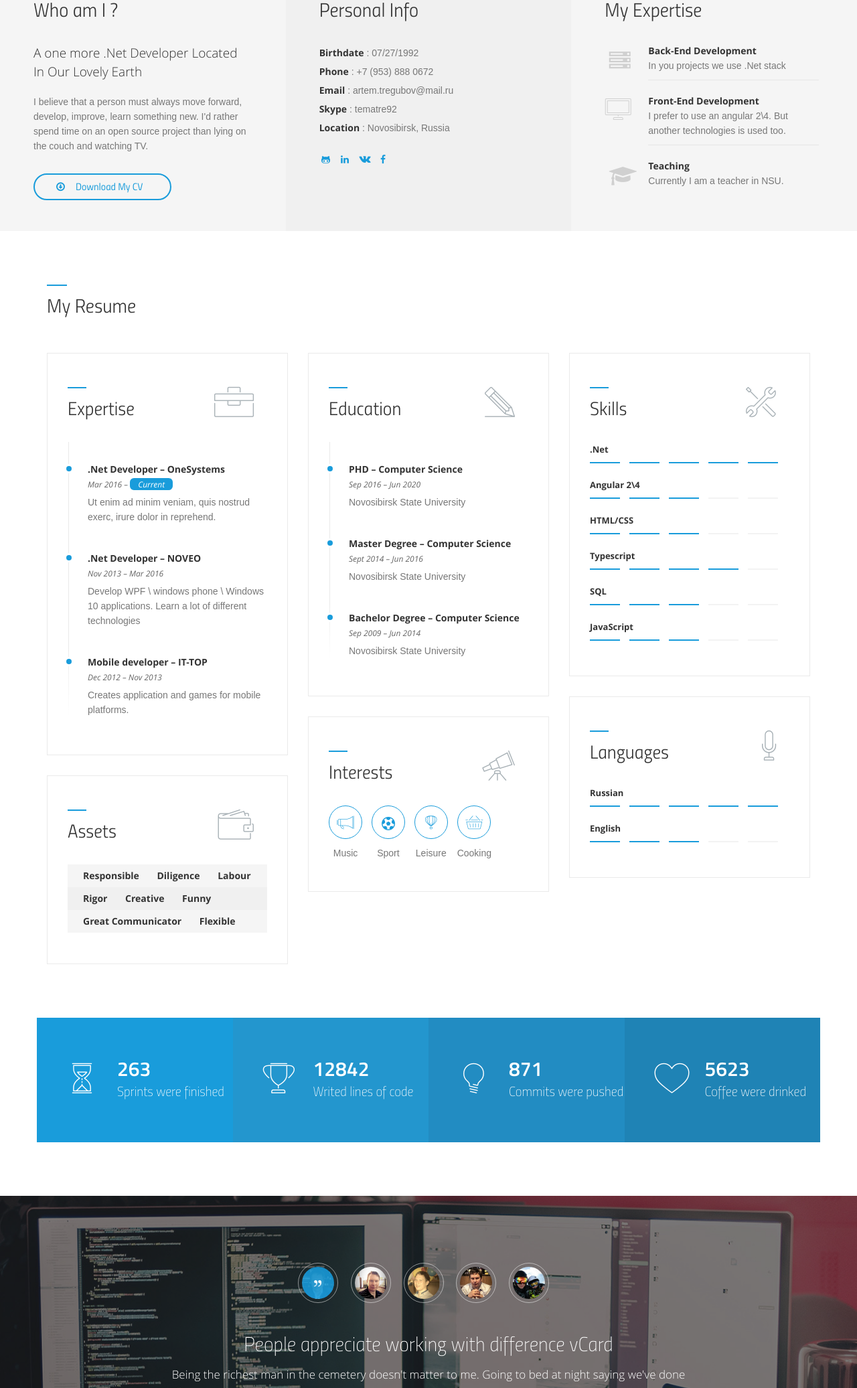
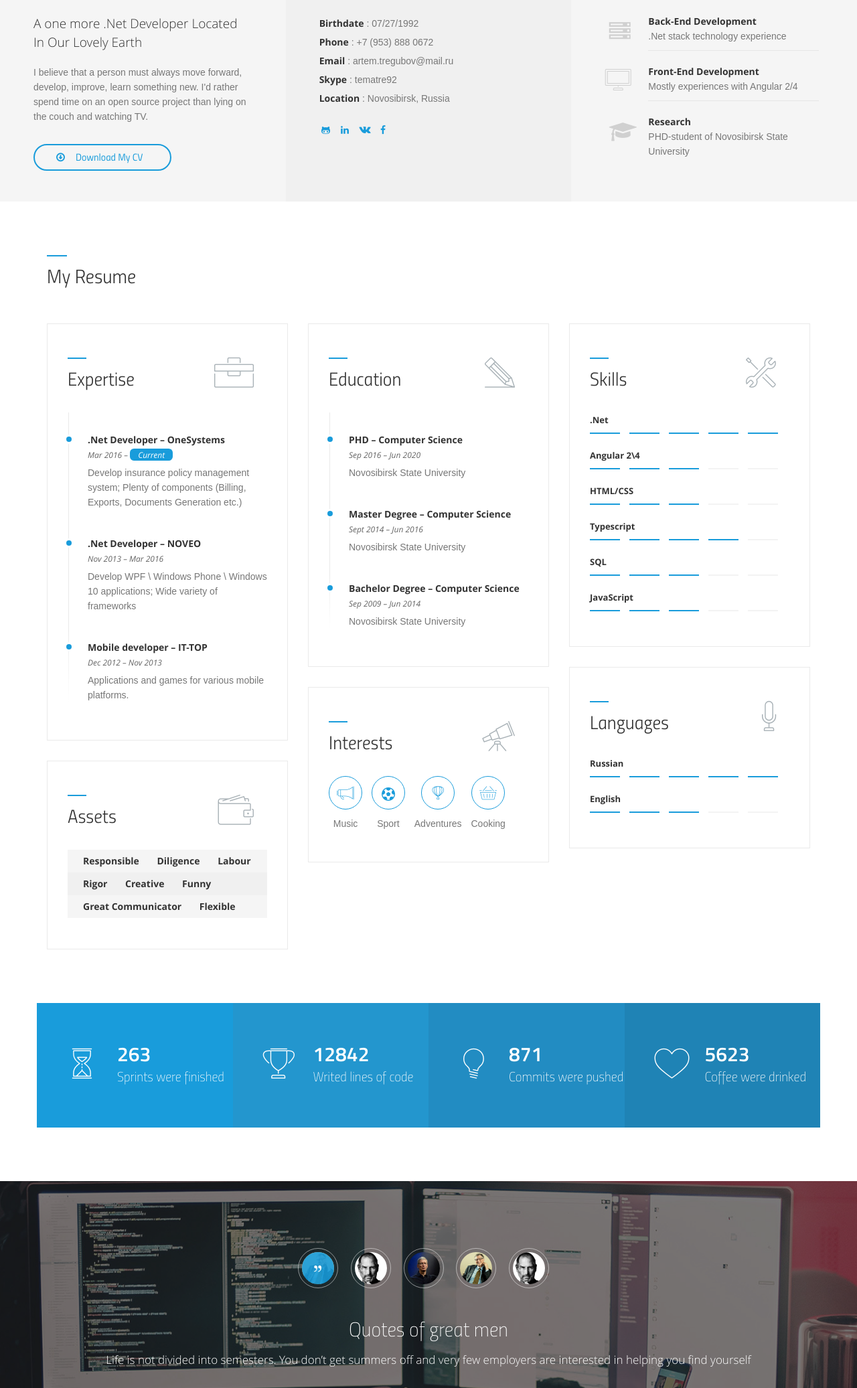
Before and after one commit to tematre/Site, a website: page TemaTre.Site.Resume.App/sources/index.html in a window 1280 px wide. Shown: the part 727-2800 px from the top of the page at 67% size. Drawn offline with Linux system fonts and the light colour scheme; some packages are replaced by stand-ins of ours.

Commit message:
Change header and fix some mistakes in text

```diff
--- a/TemaTre.Site.Resume.App/sources/index.html
+++ b/TemaTre.Site.Resume.App/sources/index.html
@@ -66,7 +66,10 @@
 
 							<div class="col-sm-12 ">
                             <h1 class="white ">Artem Tregubov</h1>
-							<h3 class="mt-20 white mb-200">.NET Developer</h3>
+							<h2 class="mt-20 white">&mdash; .NET Developer</h3>
+							<h2 class="mt-20 white">&mdash; PHD-student</h3>
+							<h2 class="mt-20 white ">&mdash; CryptoCurrency enthusiast</h3>
+							<h2 class="mt-20 white mb-30">&mdash; and many more...</h3>
                         </div>
 
 						</div>
@@ -81,10 +84,6 @@
 
 								</div>
 
-
-								<div class="col-sm-6 t-right">
-	                            	 <p class="white short-email">Email: <a href="mailto:artem.tregubov@mail.ru">artem.tregubov@mail.ru</a> or <a href="mailto:tematre92@gmail.com">tematre92@gmail.com</a>  </p>
-								</div>
 
 							</div>
 							<!--End row-->
@@ -230,7 +229,7 @@ I'd rather spend time on an open source project than lying on the couch and watc
 
 								<div class="exp-det">
 									<h6>Back-End Development</h6>
-									<p>In you projects we use .Net stack</p>
+									<p>.Net stack technology experience</p>
 								</div>
 
 							</div>
@@ -249,7 +248,7 @@ I'd rather spend time on an open source project than lying on the couch and watc
 
 								<div class="exp-det">
 									<h6>Front-End Development</h6>
-									<p>I prefer to use an angular 2\4. But another technologies is used too.</p>
+									<p>Mostly experiences with Angular 2/4</p>
 								</div>
 
 							</div>
@@ -266,8 +265,8 @@ I'd rather spend time on an open source project than lying on the couch and watc
 								</div>
 
 								<div class="exp-det">
-									<h6>Teaching</h6>
-									<p>Currently I am a teacher in NSU.</p>
+									<h6>Research</h6>
+									<p>PHD-student of Novosibirsk State University</p>
 								</div>
 
 							</div>
@@ -328,9 +327,8 @@ I'd rather spend time on an open source project than lying on the couch and watc
 												<h4>.Net Developer &ndash; OneSystems </h4>
 												<h6>Mar 2016 &ndash; <span class="current">Current</span></h6>
 											</div>
-											<p>Ut enim ad minim veniam, quis nostrud exerc, irure dolor in reprehend.
-
-												 </p>
+											<p>Develop insurance policy management system;
+											Plenty of components (Billing, Exports, Documents Generation etc.)</p>
 											</div>
 
 											<div class="exp">
@@ -338,14 +336,15 @@ I'd rather spend time on an open source project than lying on the couch and watc
 												<h4>.Net Developer &ndash; NOVEO  </h4>
 												<h6>Nov 2013 &ndash; Mar 2016</h6>
 											</div>
-											<p>Develop WPF \ windows phone \ Windows 10 applications. Learn a lot of different technologies</p>
+											<p>Develop WPF \ Windows Phone \
+											Windows 10 applications; Wide variety of frameworks</p>
 											</div>
 											<div class="exp">
 											<div class="hgroup mb-5">
 												<h4>Mobile developer &ndash; IT-TOP  </h4>
 												<h6>Dec 2012 &ndash; Nov 2013</h6>
 											</div>
-											<p>Creates application and games for mobile platforms.</p>
+											<p>Applications and games for various mobile platforms.</p>
 
 											</div>
 
@@ -551,7 +550,7 @@ I'd rather spend time on an open source project than lying on the couch and watc
 
 																	<li>
 																		<span><i class="ic-hotairballoon"></i></span>
-																		<h6>Leisure</h6>
+																		<h6>Adventures</h6>
 																	</li>
 
 
@@ -687,15 +686,15 @@ I'd rather spend time on an open source project than lying on the couch and watc
 											<!--Testi thumbs-->
 											<div class="testi-thumbs">
 												<ul class="thumbs">
-													<li><a class="t-active" href="#testi-1"><img src="img/testimonial/1.jpg" alt="" ><span></span></a></li>
-													<li><a href="#testi-2"><img src="img/testimonial/2.jpg" alt=""><span></span></a></li>
-													<li><a href="#testi-3"><img src="img/testimonial/3.jpg" alt=""><span></span></a></li>
-													<li><a href="#testi-4"><img src="img/testimonial/4.jpg" alt=""><span></span></a></li>
-													<li><a href="#testi-5"><img src="img/testimonial/5.jpg" alt=""><span></span></a></li>
+													<li><a class="t-active" href="#testi-1"><img src="img/testimonial/bill.jpg" alt="" ><span></span></a></li>
+													<li><a href="#testi-2"><img src="img/testimonial/stiv.jpg" alt=""><span></span></a></li>
+													<li><a href="#testi-3"><img src="img/testimonial/cook.jpg" alt=""><span></span></a></li>
+													<li><a href="#testi-4"><img src="img/testimonial/bill.jpg" alt=""><span></span></a></li>
+													<li><a href="#testi-5"><img src="img/testimonial/stiv.jpg" alt=""><span></span></a></li>
 												</ul>
 
 
-												<h3 class="white mt-50 mb-20">People appreciate working with difference vCard</h3>
+												<h3 class="white mt-50 mb-20">Quotes of great men</h3>
 
 											</div>
 											 <!--End testi thumbs-->
@@ -706,9 +705,9 @@ I'd rather spend time on an open source project than lying on the couch and watc
 
 												<!--Testi details single-->
 												<div id="testi-1" class="td first">
-														<blockquote class="mb-40">Being the richest man in the cemetery doesn't matter to me.
-													Going to bed at night saying we've done<br> something wonderful... that's what matters to me</blockquote>
-													<h6>Tim Cook</h6>
+														<blockquote class="mb-40">Life is not divided into semesters. <br\>
+														You don’t get summers off and very few employers are interested in helping you find yourself</blockquote>
+													<h6>Bill Gates</h6>
 													<span> CEO and Founder</span>
 												</div>
 												<!--End testi details single-->
@@ -726,19 +725,18 @@ I'd rather spend time on an open source project than lying on the couch and watc
 
 													<!--Testi details single-->
 													<div id="testi-3" class="td">
-															<blockquote class="mb-40">Being the richest man in the cemetery doesn't matter to me.
-														Going to bed at night saying we've done<br> something wonderful... that's what matters to me</blockquote>
-														<h6>Tim Cook</h6>
-														<span>CEO and Founder</span>
+														<blockquote class="mb-40">Being the richest man in the cemetery doesn't matter to me.
+													Going to bed at night saying we've done<br> something wonderful... that's what matters to me</blockquote>
+													<h6>Tim Cook</h6>
+													<span> CEO and Founder</span>
 													</div>
 													<!--End testi details single-->
 
 
 													<!--Testi details single-->
 													<div id="testi-4" class="td">
-																<blockquote class="mb-40">If you keep your eye on the profit, you’re going to skimp on the product.
-																	 But if you focus on making<br> really great products, then the profits will follow.</blockquote>
-														<h6>Steve Jobs</h6>
+																<blockquote class="mb-40">Success is a lousy teacher. <br\>It seduces smart people into thinking they can’t lose.</blockquote>
+														<h6>Bill Gates</h6>
 														<span>CEO and Founder</span>
 													</div>
 													<!--End testi details single-->
@@ -746,8 +744,7 @@ I'd rather spend time on an open source project than lying on the couch and watc
 
 													<!--Testi details single-->
 													<div id="testi-5" class="td">
-															<blockquote class="mb-40">Being the richest man in the cemetery doesn't matter to me.
-														Going to bed at night saying we've done<br> something wonderful... that's what matters to me</blockquote>
+															<blockquote class="mb-40">Innovation distinguishes between a leader and a follower.</blockquote>
 														<h6>Tim Cook</h6>
 														<span>CEO and Founder</span>
 													</div>
```
Also changed, not shown: TemaTre.Site.Resume.App/sources/img/testimonial/bill.jpg (added), TemaTre.Site.Resume.App/sources/img/testimonial/cook.jpg (added), TemaTre.Site.Resume.App/sources/img/testimonial/stiv.jpg (added).
